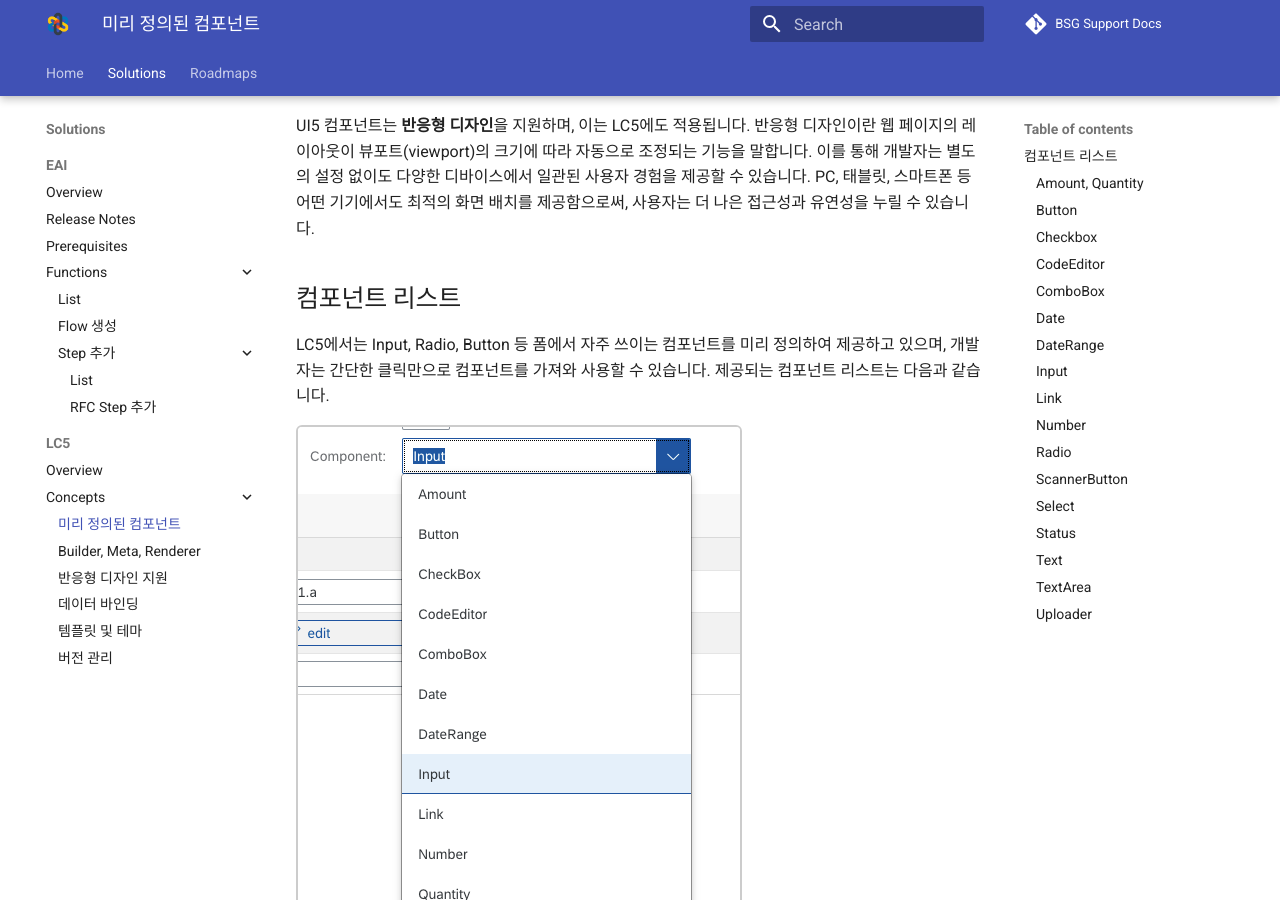
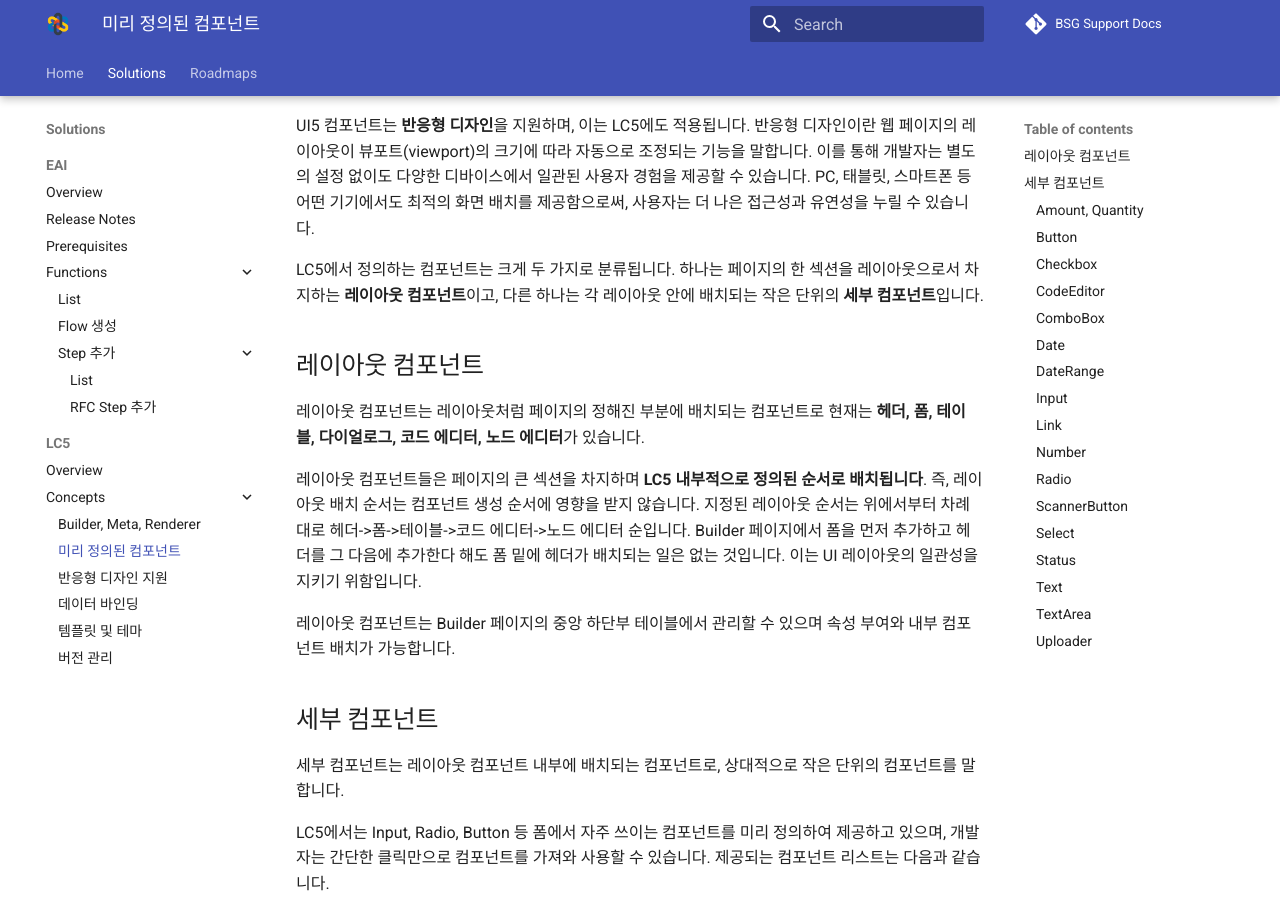
Before and after one commit to bsgp/docs, an MkDocs documentation site: the page built from docs/lc5/concepts/prebuilt_components.md, in a window 1280 px wide and 900 px high, scrolled down 531 px. Built offline with MkDocs 1.6.1 and Material for MkDocs 9.7.7, drawn with Linux system fonts in a browser that asks for light colours; comment, search, counter and statistics services are not loaded; some of the changed text lies outside the part shown.

Commit message:
fix(lc5): 미리 정의된 컴포넌트 내용 보완, 글 목록에서 위치 변경

```diff
--- a/docs/lc5/concepts/prebuilt_components.md
+++ b/docs/lc5/concepts/prebuilt_components.md
@@ -5,7 +5,19 @@ LC5는 기본적으로 SAP에서 제공하는 [UI5 컴포넌트](https://openui5
 
 UI5 컴포넌트는 **반응형 디자인**을 지원하며, 이는 LC5에도 적용됩니다. 반응형 디자인이란 웹 페이지의 레이아웃이 뷰포트(viewport)의 크기에 따라 자동으로 조정되는 기능을 말합니다. 이를 통해 개발자는 별도의 설정 없이도 다양한 디바이스에서 일관된 사용자 경험을 제공할 수 있습니다. PC, 태블릿, 스마트폰 등 어떤 기기에서도 최적의 화면 배치를 제공함으로써, 사용자는 더 나은 접근성과 유연성을 누릴 수 있습니다.
 
-## 컴포넌트 리스트
+LC5에서 정의하는 컴포넌트는 크게 두 가지로 분류됩니다. 하나는 페이지의 한 섹션을 레이아웃으로서 차지하는 **레이아웃 컴포넌트**이고, 다른 하나는 각 레이아웃 안에 배치되는 작은 단위의 **세부 컴포넌트**입니다.
+
+## 레이아웃 컴포넌트
+
+레이아웃 컴포넌트는 레이아웃처럼 페이지의 정해진 부분에 배치되는 컴포넌트로 현재는 **헤더, 폼, 테이블, 다이얼로그, 코드 에디터, 노드 에디터**가 있습니다.
+
+레이아웃 컴포넌트들은 페이지의 큰 섹션을 차지하며 **LC5 내부적으로 정의된 순서로 배치됩니다**. 즉, 레이아웃 배치 순서는 컴포넌트 생성 순서에 영향을 받지 않습니다. 지정된 레이아웃 순서는 위에서부터 차례대로 헤더->폼->테이블->코드 에디터->노드 에디터 순입니다. Builder 페이지에서 폼을 먼저 추가하고 헤더를 그 다음에 추가한다 해도 폼 밑에 헤더가 배치되는 일은 없는 것입니다. 이는 UI 레이아웃의 일관성을 지키기 위함입니다.
+
+레이아웃 컴포넌트는 Builder 페이지의 중앙 하단부 테이블에서 관리할 수 있으며 속성 부여와 내부 컴포넌트 배치가 가능합니다.
+
+## 세부 컴포넌트
+
+세부 컴포넌트는 레이아웃 컴포넌트 내부에 배치되는 컴포넌트로, 상대적으로 작은 단위의 컴포넌트를 말합니다.
 
 LC5에서는 Input, Radio, Button 등 폼에서 자주 쓰이는 컴포넌트를 미리 정의하여 제공하고 있으며, 개발자는 간단한 클릭만으로 컴포넌트를 가져와 사용할 수 있습니다. 제공되는 컴포넌트 리스트는 다음과 같습니다.
 
--- a/mkdocs.yml
+++ b/mkdocs.yml
@@ -18,8 +18,8 @@ nav:
     - LC5:
       - Overview: 'lc5/index.md'
       - Concepts:
+        - "Builder, Meta, Renderer": 'lc5/concepts/builder_renderer.md'
         - "미리 정의된 컴포넌트": 'lc5/concepts/prebuilt_components.md'
-        - "Builder, Meta, Renderer": 'lc5/concepts/builder_renderer.md'
         - "반응형 디자인 지원": 'lc5/concepts/responsive.md'
         - "데이터 바인딩": 'lc5/concepts/binding.md'
         - "템플릿 및 테마": 'lc5/concepts/templates.md'
```
Also changed, not shown: docs/lc5/index.md (+1 -1 lines).
